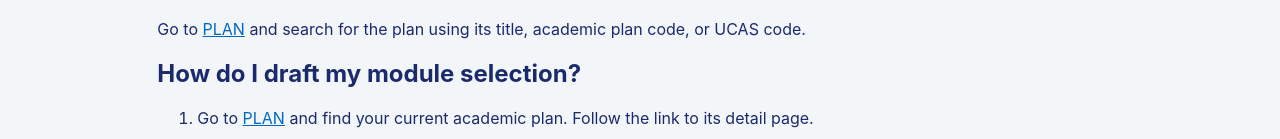
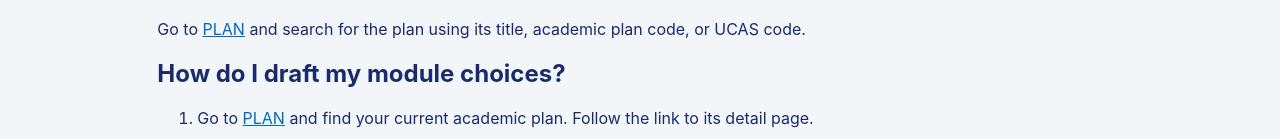
Before and after one commit to EricWay1024/nott-course, a React (Create React App) app: page /about in a window 1280 px wide. Shown: the part 628-767 px from the top of the page. Built offline with nearby package versions, Linux system fonts and the light colour scheme.

Commit message:
Update about

```diff
--- a/src/About/About.jsx
+++ b/src/About/About.jsx
@@ -79,7 +79,7 @@ function About() {
         {' '}
         and search for the plan using its title, academic plan code, or UCAS code.
       </p>
-      <h2>How do I draft my module selection?</h2>
+      <h2>How do I draft my module choices?</h2>
       <p>
         <ol>
           <li>
```
